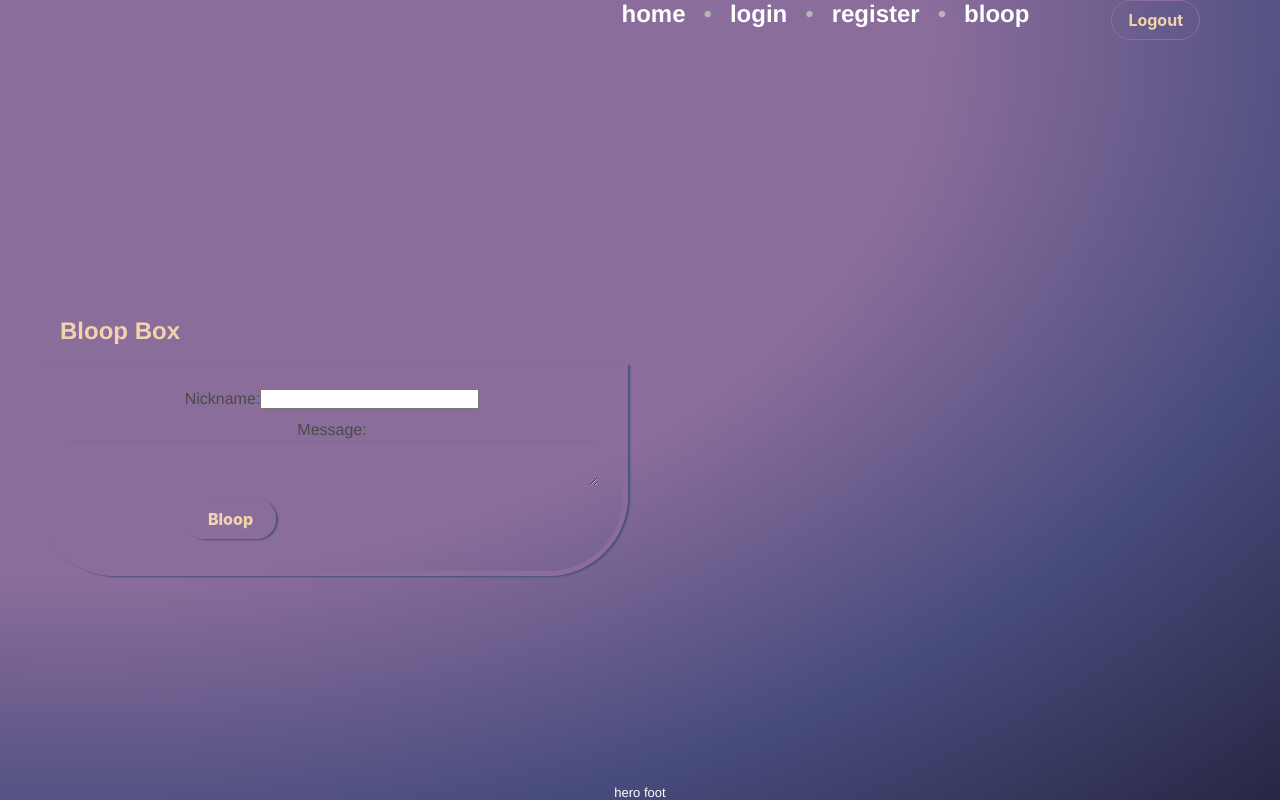
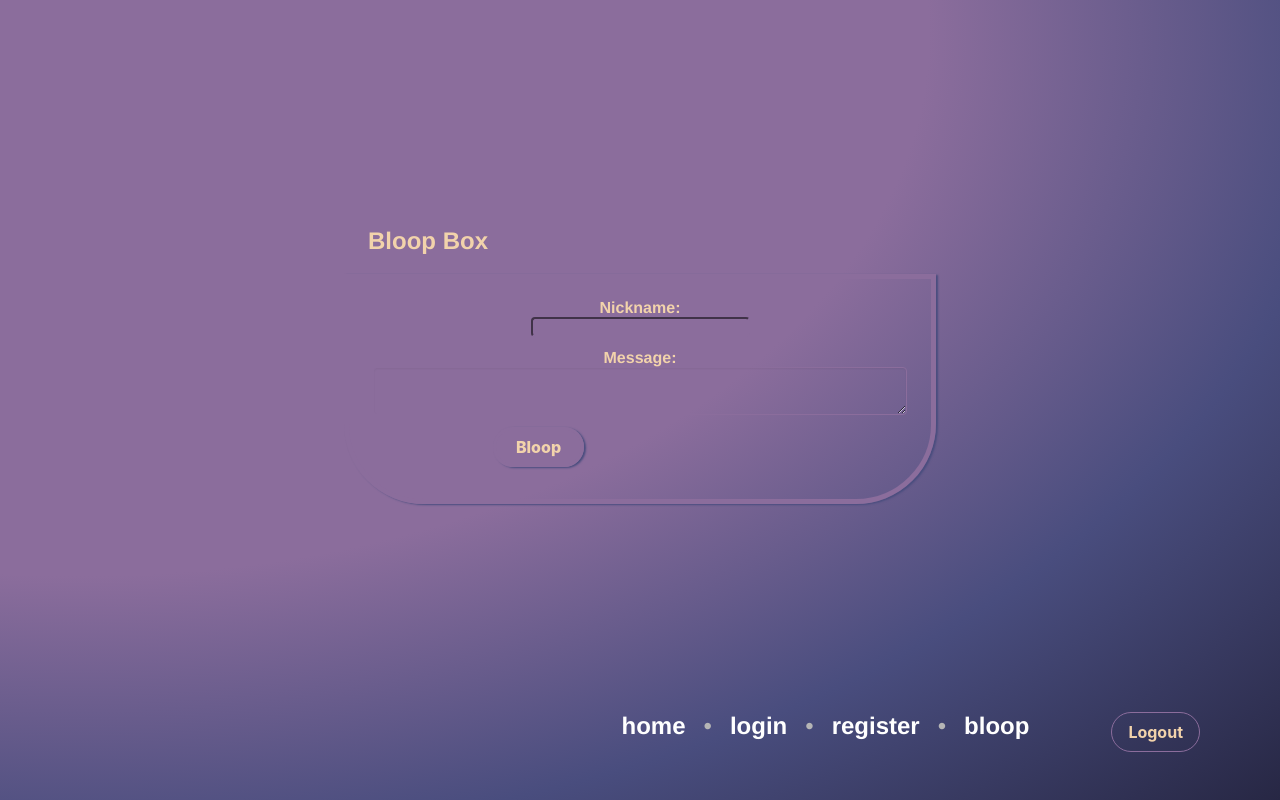
Before and after one commit to baezus/bloop-build, a React (Create React App) app in the folder client/: page /bloop in a window 1280 px wide. Built offline with nearby package versions, Linux system fonts and the light colour scheme.

Commit message:
Styled the bloop box more and centered it. Now the footer just has to be slightly rearranged and the site will have a deployable prototype.

```diff
--- a/client/src/App.js
+++ b/client/src/App.js
@@ -14,12 +14,12 @@ function App() {
     <div className="App">
 
       <section className="hero is-fullheight is-success has-background-pink second-section">
-          <Navbar />
+
         <div className="hero-body">
           { routes }
         </div>
         <div className="hero-foot">
-          <p>hero foot</p>
+          <Navbar />
         </div>
 
       </section>
--- a/client/src/components/Bloop.js
+++ b/client/src/components/Bloop.js
@@ -58,7 +58,7 @@ class Bloop extends React.Component {
 
         <div className="field">
           <div className="control">
-            Nickname:
+            <p className="fieldTitle">Nickname:</p>
             <input
             className="nickname"
             type="text"
@@ -71,7 +71,7 @@ class Bloop extends React.Component {
         </div>
         <div className="field">
           <div className="control">
-            Message:
+            <p className="fieldTitle">Message:</p>
           <textarea
             className="textarea is-small is-size-6"
             id="bloopinPut"
--- a/client/src/components/Navbar.js
+++ b/client/src/components/Navbar.js
@@ -14,18 +14,18 @@ function Navbar() {
 
   return (
     <nav className="breadcrumb is-right is-large has-bullet-separator" aria-label="breadcrumbs">
-      <ul className="nav-list">
+      <ul className="nav-list center">
         <li className="nav-link">
-          <NavLink to="/">home</NavLink>
+          <NavLink className="footer-link" to="/">home</NavLink>
         </li>
         <li className="nav-link">
-          <NavLink to="/login">login</NavLink>
+          <NavLink className="footer-link" to="/login">login</NavLink>
         </li>
         <li className="nav-link">
-          <NavLink to="/register">register</NavLink>
+          <NavLink className="footer-link" to="/register">register</NavLink>
         </li>
         <li className="nav-link">
-          <NavLink to="/bloop">bloop</NavLink>
+          <NavLink className="footer-link" to="/bloop">bloop</NavLink>
         </li>
         <button className="button" value="Logout" onClick={logout}>
           Logout</button>
--- a/client/src/styles/bloop.scss
+++ b/client/src/styles/bloop.scss
@@ -7,6 +7,7 @@ body {
   height: 100vh;
   width: 100vw;
   margin: 0;
+
 }
 
 .App {
@@ -15,6 +16,8 @@ body {
 
 .hero-body, .section {
   padding: 3rem 1.5rem;
+  justify-content: center;
+  align-items: center;
 }
 
 button.button {
@@ -54,18 +57,23 @@ nav.breadcrumb.is-right.is-large.has-bullet-separator {
   margin-bottom: 3rem;
 }
 
-li.nav-link {
+a {
   text-decoration: none;
 }
 
-a {
+a.footer-link {
   color: $accentLight;
   text-decoration: none;
   font-weight: 850;
 }
 
-li.nav-link:hover {
+a.footer-link:hover {
   color: $accentBright;
   text-decoration: none;
   font-weight: 850;
 }
+
+.hero-foot {
+  justify-content: center;
+  align-items: center;
+}
--- a/client/src/styles/bloopbox.scss
+++ b/client/src/styles/bloopbox.scss
@@ -19,6 +19,16 @@ textarea#bloopinPut.textarea.is-small {
   font-weight: 15px;
 }
 
+input#nickname.nickname {
+
+  background-color: transparent;
+  border-color: $ghostColor;
+  border-radius: 4px;
+  color: $accentBright;
+  font-weight: 15px;
+  box-shadow: 3px;
+
+}
 .column.is-half {
   text-align: center;
 }
@@ -49,3 +59,9 @@ div.bloopBox.message-body {
 div.currentUser {
   margin-left: 5.1rem;
 }
+
+p.fieldTitle {
+  color: $accentLight;
+  text-decoration: none;
+  font-weight: 850;
+}
```
Also changed, not shown: 1 other file (tests, documents, lock files or other folders).
